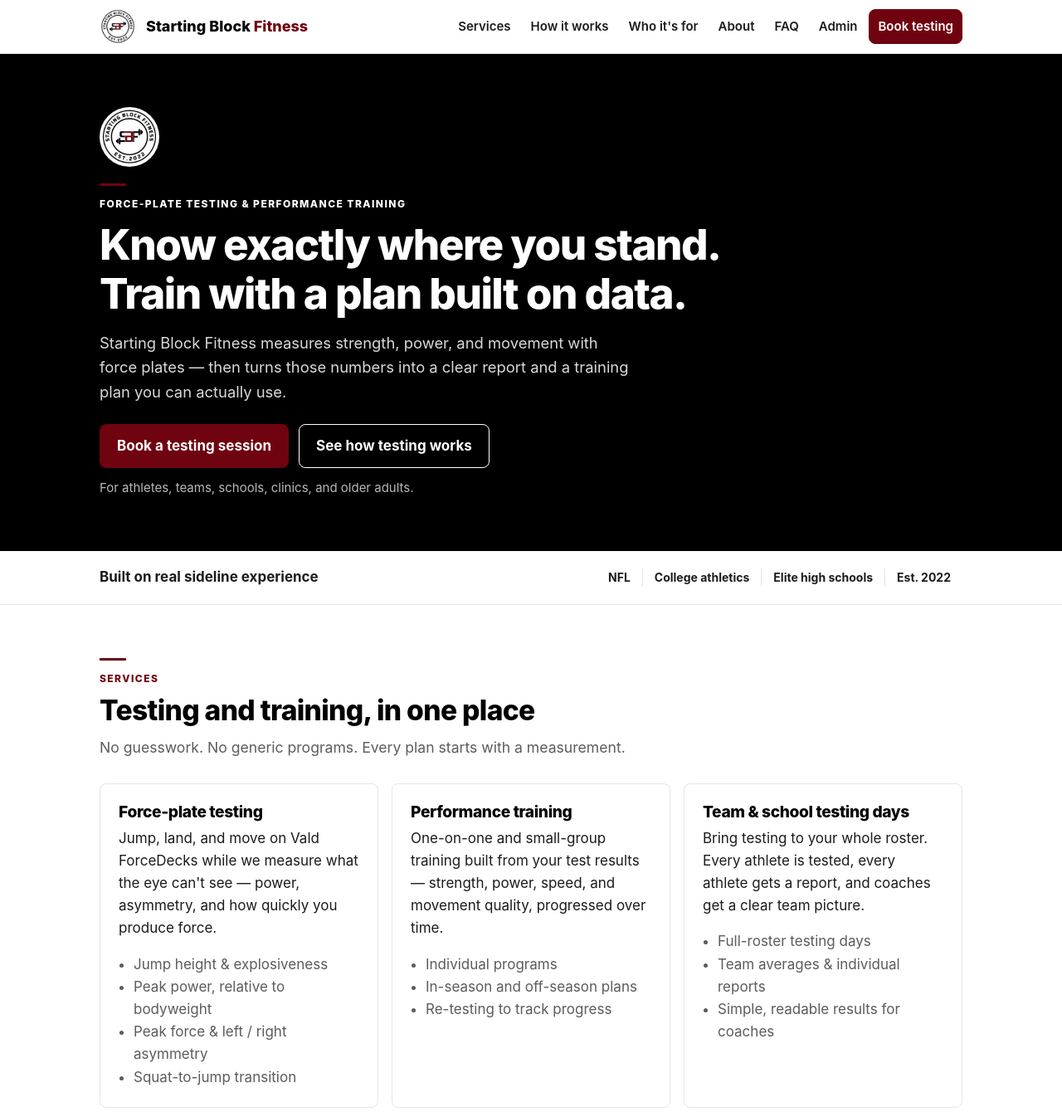
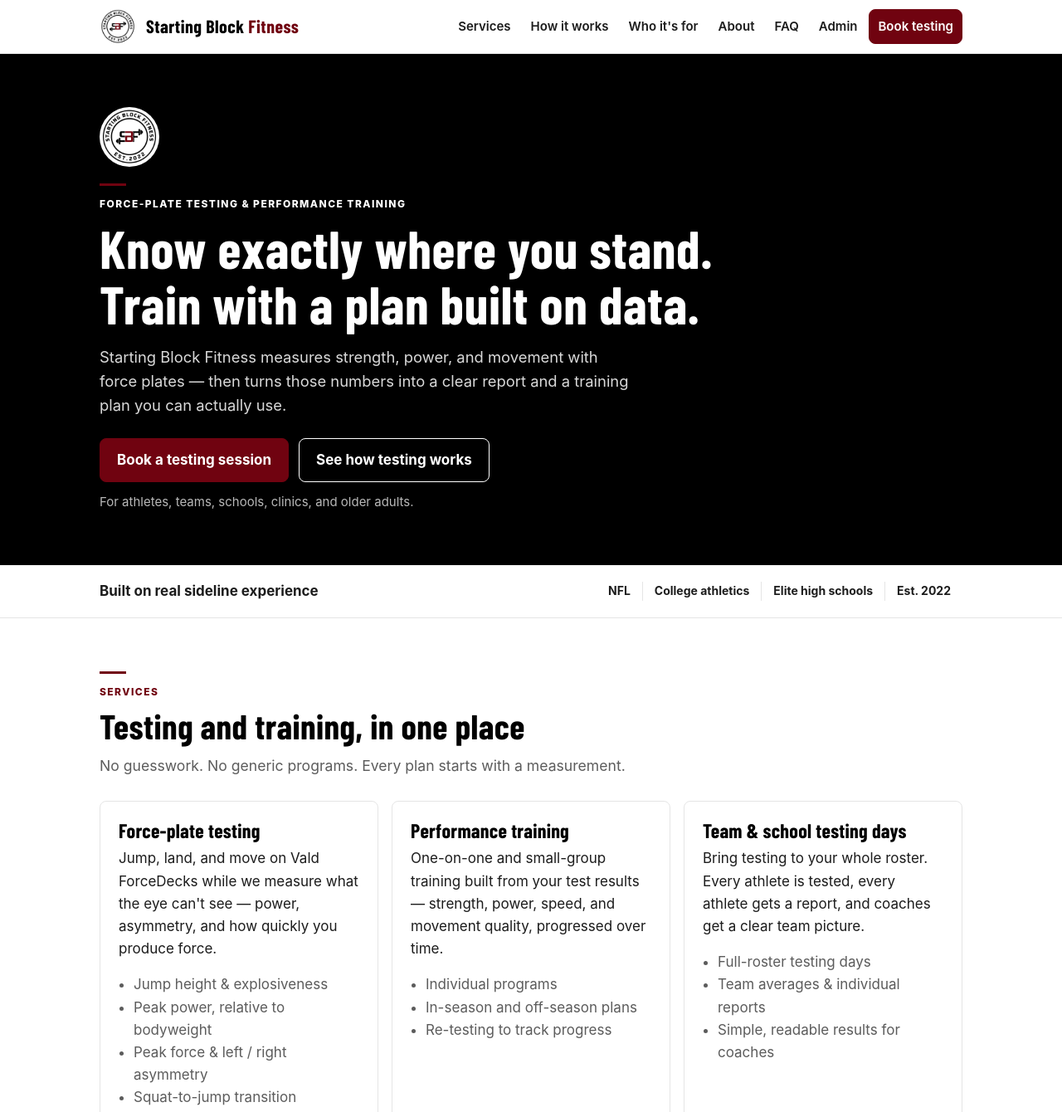
Before and after one commit to joejgstein-blip/startingblockfitness, a plain HTML site: page index.html in a window 1280 px wide. Shown: the top 1340 px of the page at 83% size. Drawn offline with nearby package versions, Linux system fonts and the light colour scheme.

Commit message:
Use Barlow Condensed for headings and logo wordmark

```diff
--- a/index.html
+++ b/index.html
@@ -9,6 +9,9 @@
   <meta property="og:description" content="Force-plate testing, clear 48-hour reports, and training built on your numbers — not guesswork.">
   <meta property="og:type" content="website">
   <meta property="og:url" content="https://startingblockfitness.com/">
+  <link rel="preconnect" href="https://fonts.googleapis.com">
+  <link rel="preconnect" href="https://fonts.gstatic.com" crossorigin>
+  <link href="https://fonts.googleapis.com/css2?family=Barlow+Condensed:wght@600;700&display=swap" rel="stylesheet">
   <link rel="stylesheet" href="styles.css">
   <link rel="icon" href="sbf_logo.webp">
 </head>
--- a/styles.css
+++ b/styles.css
@@ -18,6 +18,7 @@
   --bg-alt: #f6f5f3;
   --radius: 8px;
   --max: 1080px;
+  --font-display: "Barlow Condensed", "Arial Narrow", sans-serif;
 }
 
 * { box-sizing: border-box; }
@@ -33,10 +34,10 @@ body {
 
 .container { max-width: var(--max); margin: 0 auto; padding: 0 20px; }
 .narrow { max-width: 720px; }
-h1, h2, h3 { line-height: 1.15; color: var(--black); letter-spacing: -0.02em; font-weight: 800; }
-h1 { font-size: clamp(2rem, 5vw, 3.2rem); margin: 0 0 16px; letter-spacing: -0.03em; }
-h2 { font-size: clamp(1.6rem, 3.5vw, 2.1rem); margin: 0 0 12px; }
-h3 { font-size: 1.2rem; margin: 0 0 8px; }
+h1, h2, h3 { font-family: var(--font-display); line-height: 1.05; color: var(--black); letter-spacing: 0.01em; font-weight: 700; }
+h1 { font-size: clamp(2.6rem, 6vw, 4rem); margin: 0 0 16px; }
+h2 { font-size: clamp(2rem, 4vw, 2.6rem); margin: 0 0 12px; }
+h3 { font-size: 1.5rem; margin: 0 0 8px; }
 p { margin: 0 0 16px; }
 a { color: var(--red); }
 a:focus-visible, button:focus-visible, summary:focus-visible { outline: 3px solid var(--red); outline-offset: 2px; }
@@ -55,7 +56,7 @@ a:focus-visible, button:focus-visible, summary:focus-visible { outline: 3px soli
 .header-inner { display: flex; align-items: center; justify-content: space-between; min-height: 64px; }
 .logo { display: flex; align-items: center; gap: 12px; text-decoration: none; color: var(--black); font-weight: 800; }
 .logo-img { width: 44px; height: 44px; border-radius: 50%; display: block; flex: none; }
-.logo-text { font-size: 18px; }
+.logo-text { font-family: var(--font-display); font-size: 22px; font-weight: 700; letter-spacing: 0.02em; }
 .logo-text span { color: var(--red); }
 .nav-menu { display: flex; align-items: center; gap: 4px; list-style: none; margin: 0; padding: 0; }
 .nav-menu a { display: block; padding: 8px 10px; text-decoration: none; color: var(--ink); border-radius: 8px; font-weight: 600; font-size: 15px; }
```
Also changed, not shown: admin.html (+3 -0 lines), 1 other file.
